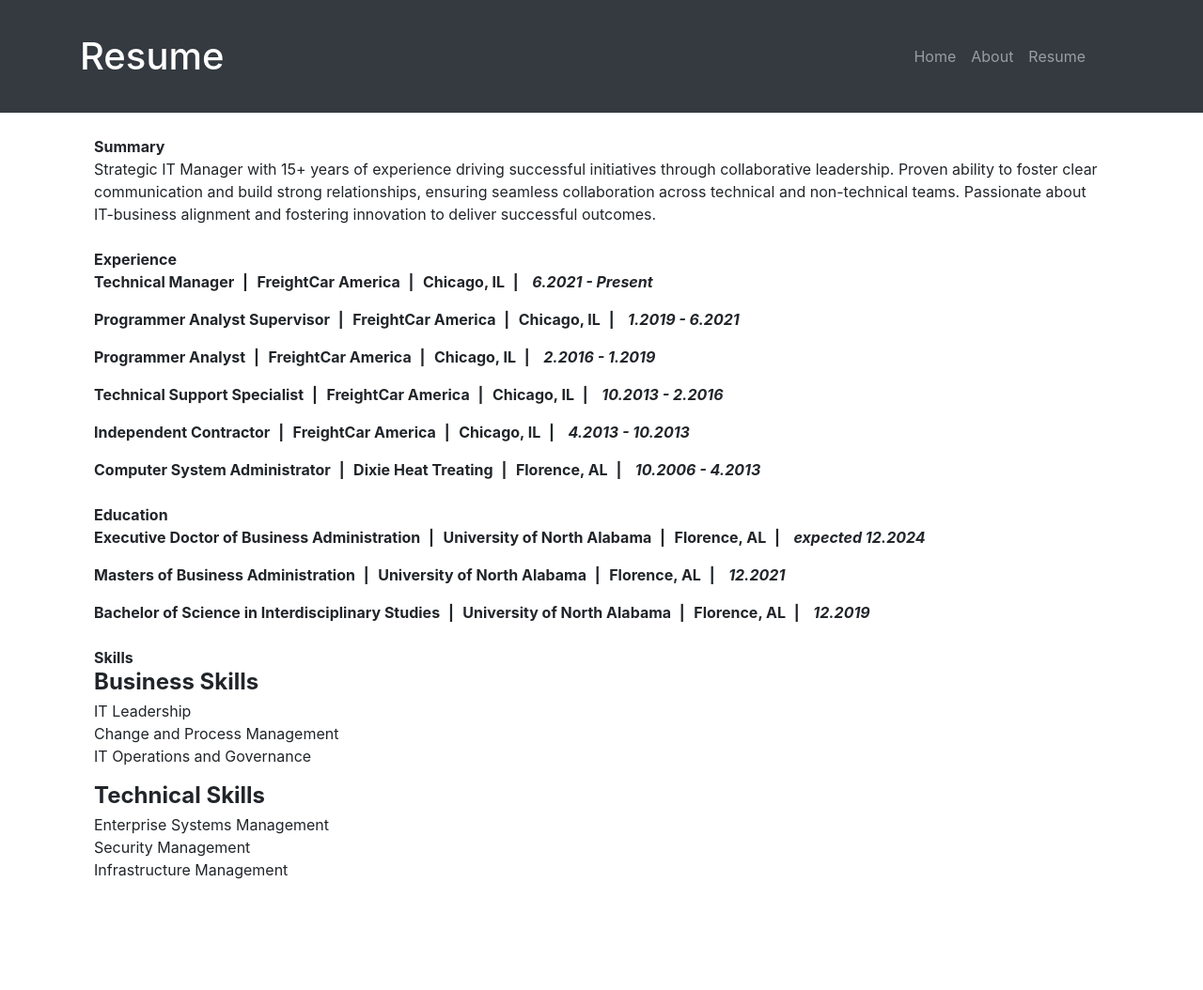
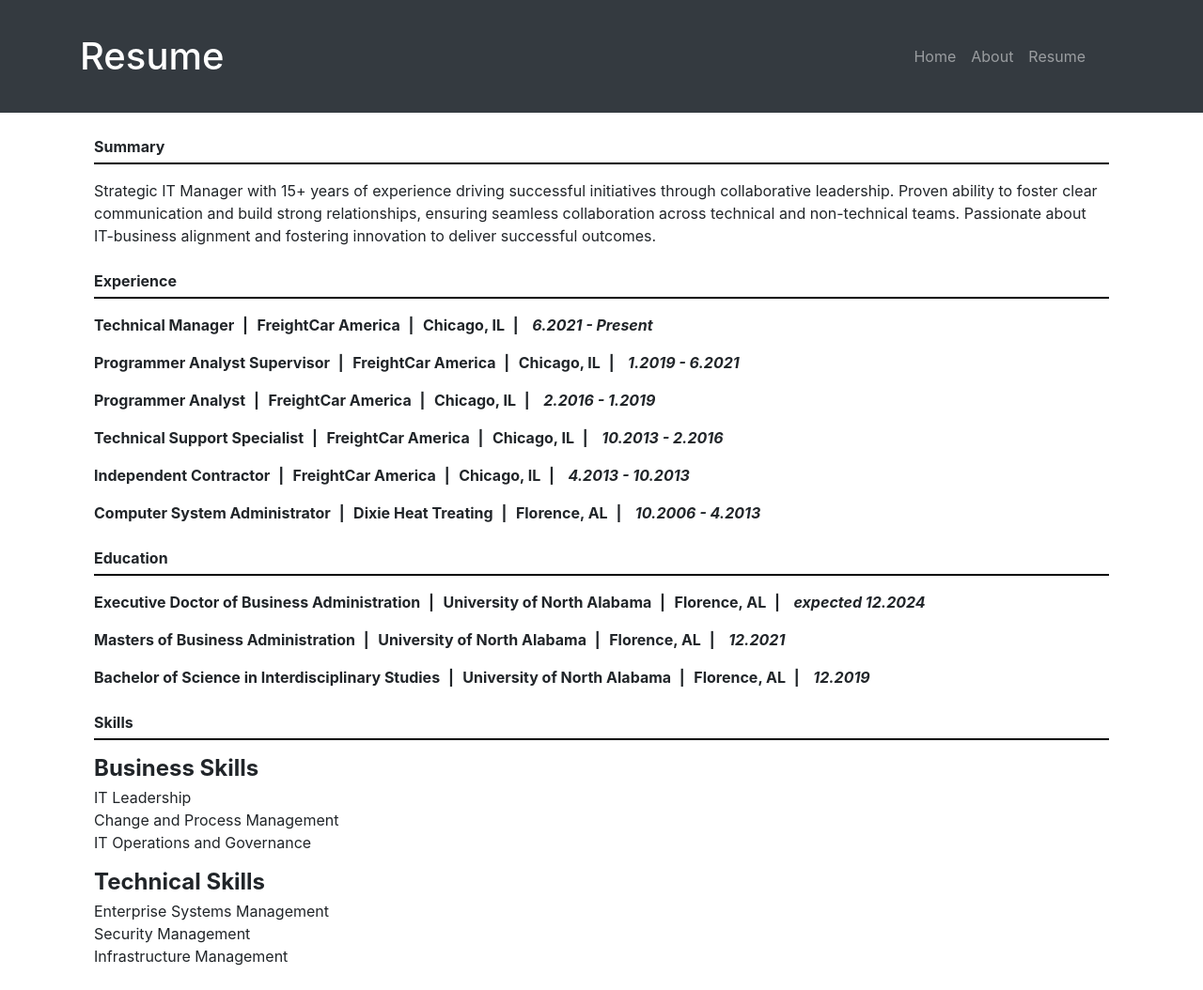
Before and after one commit to rsitorius/rsitorius.github.io, a Jekyll site: the page built from resume.html, in a window 1280 px wide. Shown: the whole page at 94% size. Built offline with Jekyll 4.4.1, drawn with Linux system fonts in a browser that asks for light colours; before the commit the page ends 962 px from its top, so only the background shows below that.

Commit message:
Update resume.html

```diff
--- a/resume.html
+++ b/resume.html
@@ -34,7 +34,7 @@
   {% assign resume_sections = site.data.resume.resume_sections %}
   {% for section in resume_sections %}
     <section class="mb-4">
-      <div class="section-header">{{ section.name }}</div>
+      <div class="section-header">{{ section.name }}<hr /></div>
       {% if section.name == 'Experience' %}
         <ul class="list-unstyled" style="font-size: 16px;">
           {% for item in section.items %}
```
